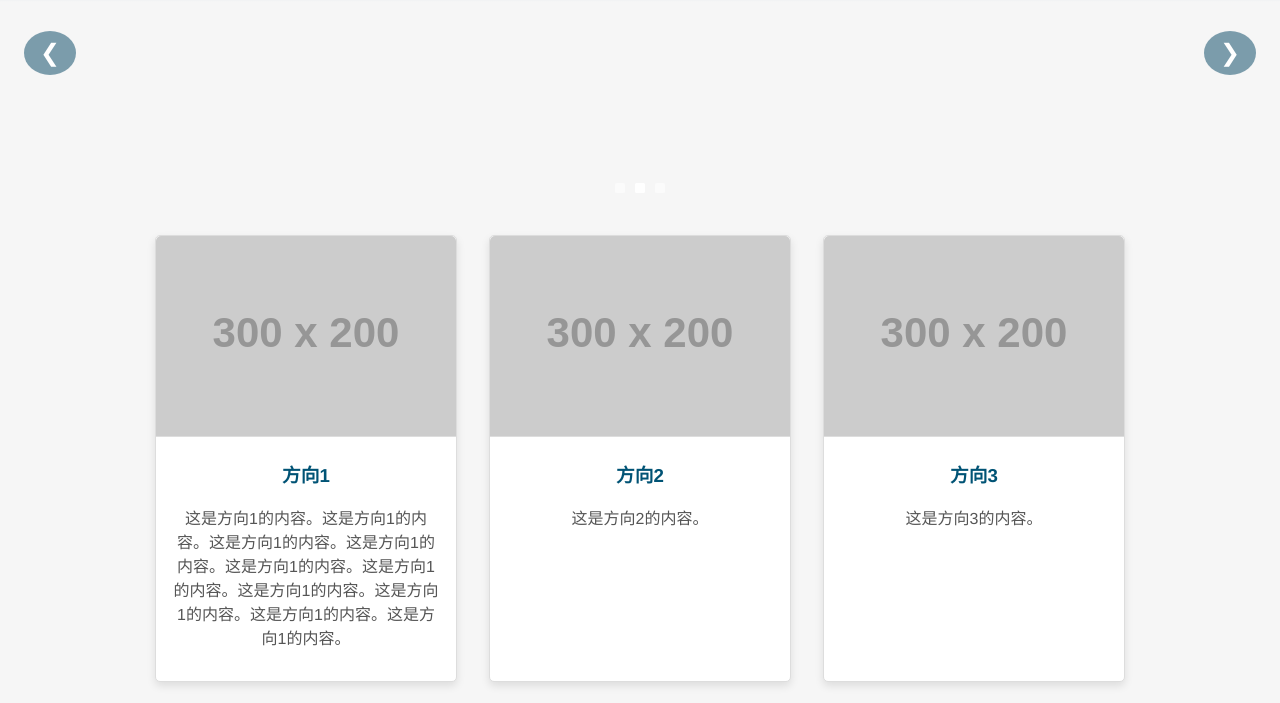
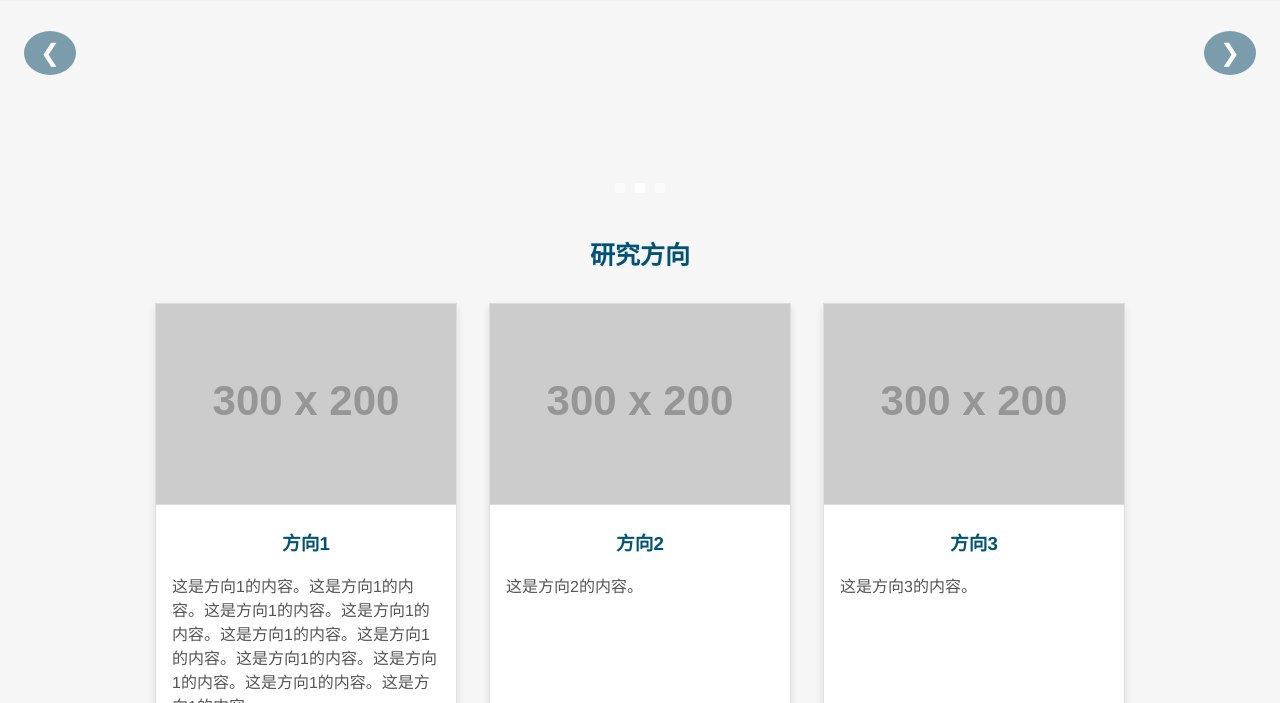
Before and after one commit to Appgye/webtest, a plain HTML site: page index.html in a window 1280 px wide. Shown: the part 97-800 px from the top of the page. Drawn offline with Linux system fonts and the light colour scheme; placeholder pictures from the web are drawn by us; a web font is replaced by a local one.

Commit message:
优化首页ui及布局！！

```diff
--- a/index.html
+++ b/index.html
@@ -92,6 +92,10 @@
     </div>
 </div>
 
+<div class="statetiontitle">
+    研究方向
+</div>
+
 <div class="container">
     <div class="modal">
         <a href="dirction/direction1.html">
--- a/main.css
+++ b/main.css
@@ -292,11 +292,21 @@ body {
 
 /*over*/
 
+.statetiontitle {
+    /*max-width: 95rem;*/
+    font-size: 25px;
+    margin: 2rem auto 0 auto;
+    text-align: center;
+    font-weight: 600;
+    color: #005375;
+}
+
 .container {
+    max-width: 95rem;
     display: flex;
     flex-wrap: wrap;
     justify-content: center;
-    padding: 1rem;
+    margin: 1rem auto;
     background-color: #f6f6f6;
 }
 
@@ -304,10 +314,10 @@ body {
 .modal {
     background-color: #ffffff;
     border: 1px solid #ddd;
-    border-radius: 5px;
+    /*border-radius: 5px;*/
     margin: 1rem;
     max-width: 300px;
-    text-align: center;
+    /*text-align: left;*/
     width: 100%;
     box-shadow: 0 4px 8px rgba(0, 0, 0, 0.1);
     transition: transform 0.3s ease, box-shadow 0.3s ease; /* 添加动画效果 */
@@ -326,8 +336,8 @@ body {
 
 .modal img {
     border-bottom: 1px solid #ddd;
-    border-top-left-radius: 5px;
-    border-top-right-radius: 5px;
+    /*border-top-left-radius: 5px;*/
+    /*border-top-right-radius: 5px;*/
     max-width: 100%;
     width: 100%;
     height: 200px;
@@ -336,11 +346,13 @@ body {
 .directiontitle {
     color: #005375;
     margin: 0 1rem 0 1rem;
+    text-align: center;
 }
 
 .directioninf {
     color: #555555;
     margin: 0 1rem 2rem 1rem;
+    /*text-align: justify;*/
 }
 
 /*页脚*/
```
